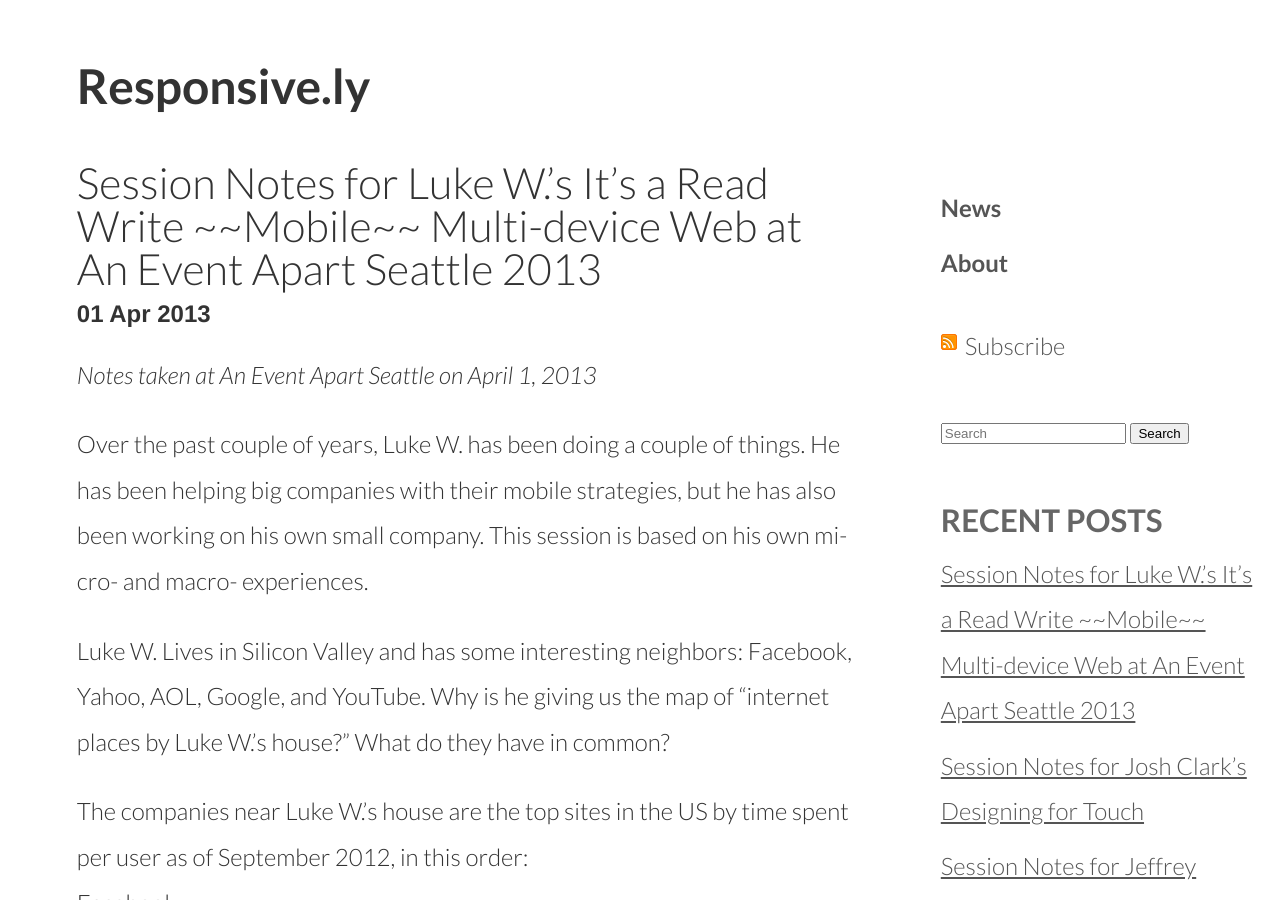
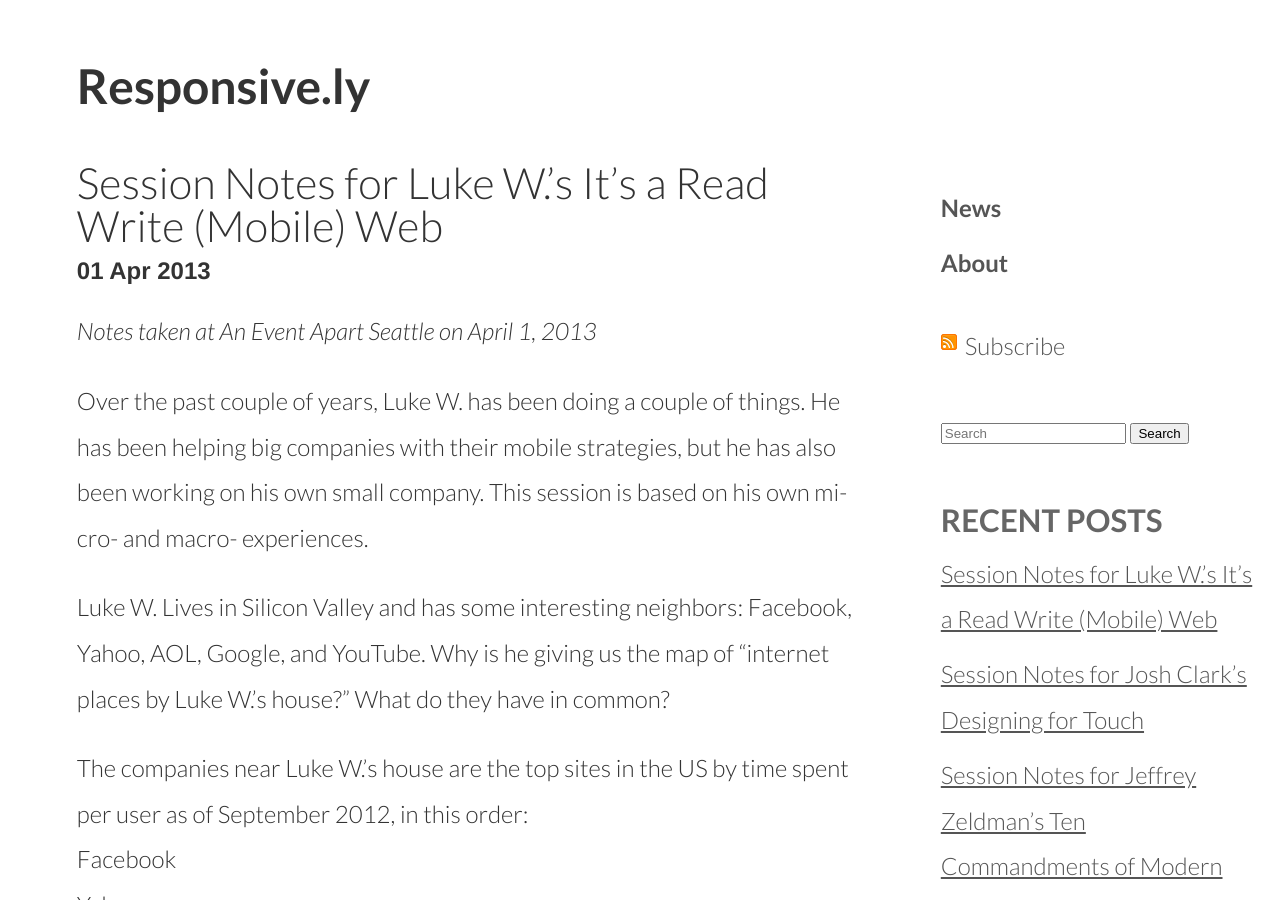
Before and after one commit to thedougco/responsive.ly, a Jekyll site: the page built from _posts/2013-04-1-session-notes-for-luke-ws-its-a-read-write-web-mobile-web-at-an-event-apart-seattle.md, in a window 1280 px wide and 900 px high. Built offline with Jekyll 4.4.1, drawn with Linux system fonts in a browser that asks for light colours; nearby versions of some CDN libraries; Markdown is read by kramdown in place of the engine named in the settings; comment, search, counter and statistics services are not loaded.

Commit message:
session notes

```diff
--- a/_posts/2013-04-1-session-notes-for-luke-ws-its-a-read-write-web-mobile-web-at-an-event-apart-seattle.md
+++ b/_posts/2013-04-1-session-notes-for-luke-ws-its-a-read-write-web-mobile-web-at-an-event-apart-seattle.md
@@ -1,6 +1,6 @@
 ---
 layout: post
-title: Session Notes for Luke W.’s It’s a Read Write ~~Mobile~~ Multi-device Web at An Event Apart Seattle 2013
+title: Session Notes for Luke W.’s It’s a Read Write (Mobile) Web
 date: 2013-04-01
 categories: [Responsive, Tools]
 author: doug
```
